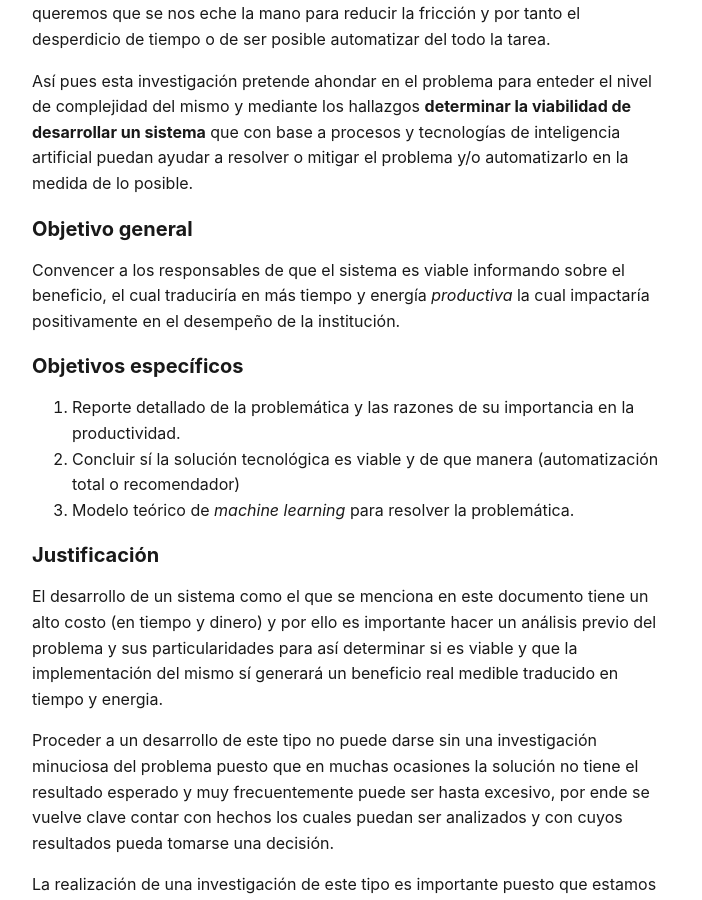
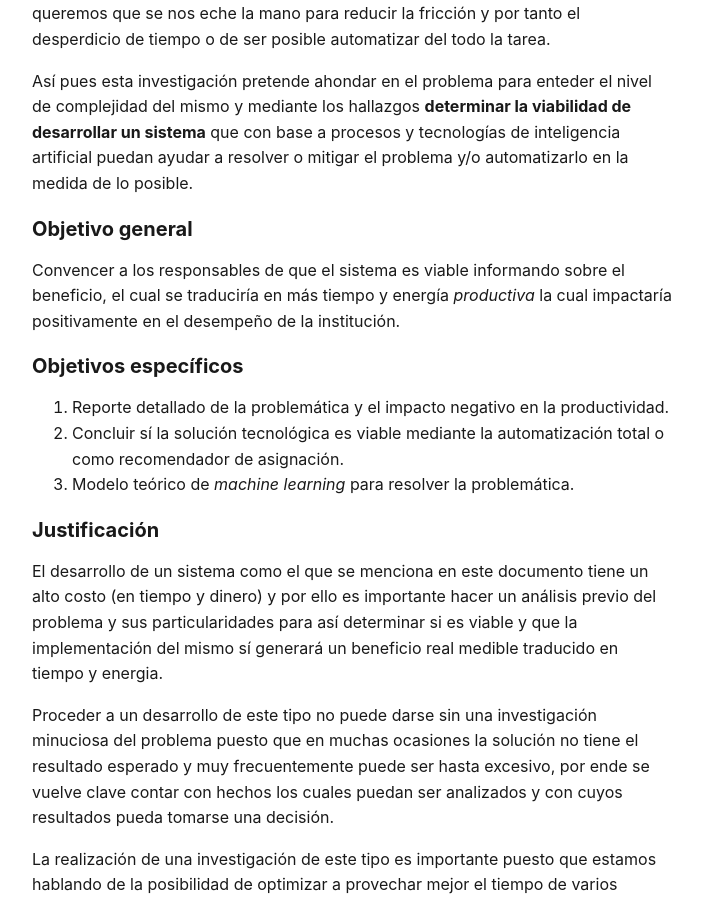
Before and after one commit to totogarza/paxos, a Jekyll site: the page built from _posts/2019-05-06-s4-actividad-2-delimitacion-del-tema-y-plan-de-investigacion.md, in a window 1280 px wide and 900 px high, scrolled down 1563 px. Shown: the whole window, without its empty margins (288-990 px from the left). Built offline with Jekyll 4.4.1, drawn with Linux system fonts in a browser that asks for light colours; comment, search, counter and statistics services are not loaded.

Commit message:
ajustes solicitados por monitor (mejoras)

```diff
--- a/_posts/2019-05-06-s4-actividad-2-delimitacion-del-tema-y-plan-de-investigacion.md
+++ b/_posts/2019-05-06-s4-actividad-2-delimitacion-del-tema-y-plan-de-investigacion.md
@@ -42,12 +42,12 @@ Así pues esta investigación pretende ahondar en el problema para enteder el ni
 
 ### Objetivo general
 
-Convencer a los responsables de que el sistema es viable informando sobre el beneficio, el cual  traduciría en más tiempo y energía _productiva_ la cual impactaría positivamente en el desempeño de la institución.
+Convencer a los responsables de que el sistema es viable informando sobre el beneficio, el cual  se traduciría en más tiempo y energía _productiva_ la cual impactaría positivamente en el desempeño de la institución.
 
 ### Objetivos específicos
 
-1. Reporte detallado de la problemática y las razones de su importancia en la productividad.
-2. Concluir sí la solución tecnológica es viable y de que manera (automatización total o recomendador)
+1. Reporte detallado de la problemática y el impacto negativo en la productividad.
+2. Concluir sí la solución tecnológica es viable mediante la automatización total o como recomendador de asignación.
 3. Modelo teórico de _machine learning_ para resolver la problemática.
 
 ### Justificación
```
